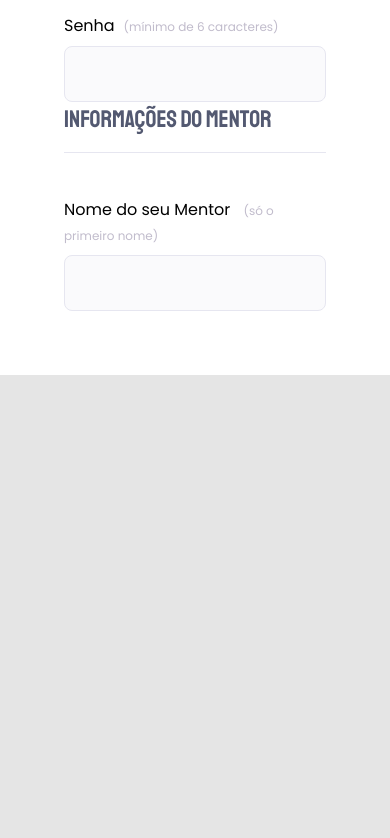
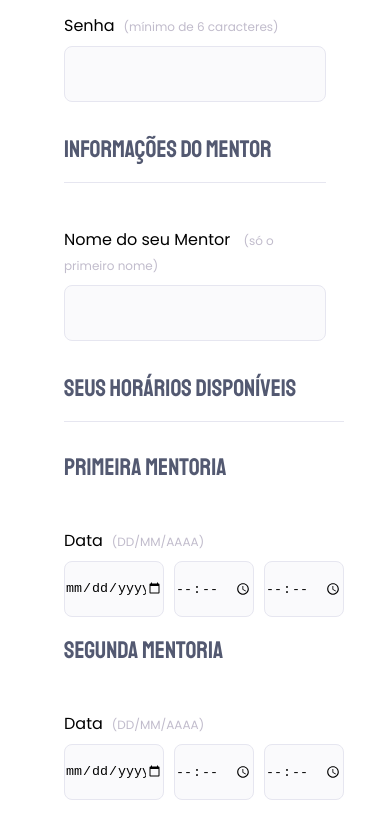
Before and after one commit to rafaelhenriquexx/agende-mentoria, a plain HTML site: page index.html in a window 390 px wide. Shown: the part 692-1530 px from the top of the page. Before the commit the page ends 1067 px from the top, so only its background shows below. Drawn offline with Linux system fonts and the light colour scheme.

Commit message:
Progress in HTML/CSS development

```diff
--- a/index.html
+++ b/index.html
@@ -21,25 +21,25 @@
         <div class="input-box-one">
 
           <div class="input-name">
-            <label for="">Nome</label>
-            <input type="text" name="" id="" >
+            <label for="input-name">Nome</label>
+            <input type="text" name="name" id="input-name" >
           </div>
 
           <div class="input-surname">
-            <label for="">Sobrenome</label>
-            <input type="text" name="" id="">
+            <label for="input-surname">Sobrenome</label>
+            <input type="text" name="name" id="input-surname">
           </div>
 
         </div>
 
          <div class="input-email">
-            <label for="">Email <span>(digite um email válido)</span></label>
-            <input type="text" name="" id="">
+            <label for="input-email">Email <span>(digite um email válido)</span></label>
+            <input type="email" name="email" id="input-email">
           </div>
 
           <div class="input-password">
-            <label for="">Senha<span>(mínimo de 6 caracteres)</span></label>
-            <input type="text" name="" id="">
+            <label for="input-password">Senha<span>(mínimo de 6 caracteres)</span></label>
+            <input type="password" name="password" id="input-password">
           </div>
       </fieldset>
       <fieldset>
@@ -47,11 +47,37 @@
         <div class="input-box-one">
 
           <div class="input-name">
-            <label for="">Nome do seu Mentor <span>(só o primeiro nome)</span></label>
-            <input type="text" name="" id="" >
+            <label for="input-name">Nome do seu Mentor <span>(só o primeiro nome)</span></label>
+            <input type="text" name="name" id="input-name" >
           </div>
 
           </div>
+      </fieldset>
+
+      <fieldset>
+        <legend>Seus horários disponíveis</legend>
+        <h2 class="sub-legend">Primeira mentoria</h2>
+        <label for="">Data<span>(DD/MM/AAAA)</span></label>
+
+          <div class="input-date-time">
+
+            <input type="date" name="date" class="date">
+            <input type="time" class="time">
+            <input type="time" class="time">
+
+          </div>
+
+          <h2 class="sub-legend">Segunda mentoria</h2>
+          <label for="">Data<span>(DD/MM/AAAA)</span></label>
+
+            <div class="input-date-time">
+
+              <input type="date" name="date" class="date" >
+              <input type="time" class="time">
+              <input type="time" class="time">
+
+            </div>
+
       </fieldset>
     </form>
   </div>
--- a/style.css
+++ b/style.css
@@ -6,6 +6,14 @@
 body {
   font-family: Poppins;
   background: #e5e5e5;
+}
+body::before {
+  content: "";
+  background: #535971;
+  z-index: -1;
+  position: absolute;
+  width: 100%;
+  height: 436px;
 }
 legend {
   color: #535971;
@@ -23,14 +31,6 @@ label {
   display: block;
   margin: 16px 0px 8px 0px;
 }
-body::before {
-  content: "";
-  background: #535971;
-  z-index: -1;
-  position: absolute;
-  width: 100%;
-  height: 436px;
-}
 span {
   color: #c1bccc;
   font-size: 12px;
@@ -42,12 +42,31 @@ span {
 fieldset {
   border: none;
 }
+fieldset:nth-child(2) > legend,
+fieldset:nth-child(3) > legend{
+  padding-top: 30px;
+}
+fieldset h2:nth-of-type(2) {
+  padding-top: 16px;
+}
 input {
   width: 100%;
   border-radius: 8px;
   border: 1px solid #e6e6f0;
   background: #fafafc;
   height: 56px;
+}
+.sub-legend{
+  color: #535971;
+  width: 100%;
+  font-size: 24px;
+  font-style: normal;
+  font-weight: 400;
+  line-height: 34px;
+  padding-bottom: 16px;
+  margin-bottom: 28px;
+  font-family: Staatliches;
+  border-bottom: none;
 }
 .container {
   display: flex;
@@ -72,15 +91,39 @@ input {
   font-size: 20px;
 }
 .form {
+  font-size: 16px;
   padding: 64px;
   background: #fff;
   border-radius: 20px 20px 0px 0px;
 }
-.input-box-one {
+.input-box-one, .input-date-time {
   display: flex;
   gap: 22px;
 }
 .input-name,
-.input-surname {
+.input-surname{
   flex: 1;
 }
+.time {
+  width: 8.75rem;
+}
+
+@media (max-width: 500px) {
+  .time {
+    width: 100px;
+  }
+  .input-date-time {
+    gap: 10px;
+  }
+}
+@media (max-width: 400px) {
+  .date {
+    width: 100px;
+  }
+  .time {
+    width: 80px;
+  }
+  .input-date-time {
+    gap: 10px;
+  }
+}
```
